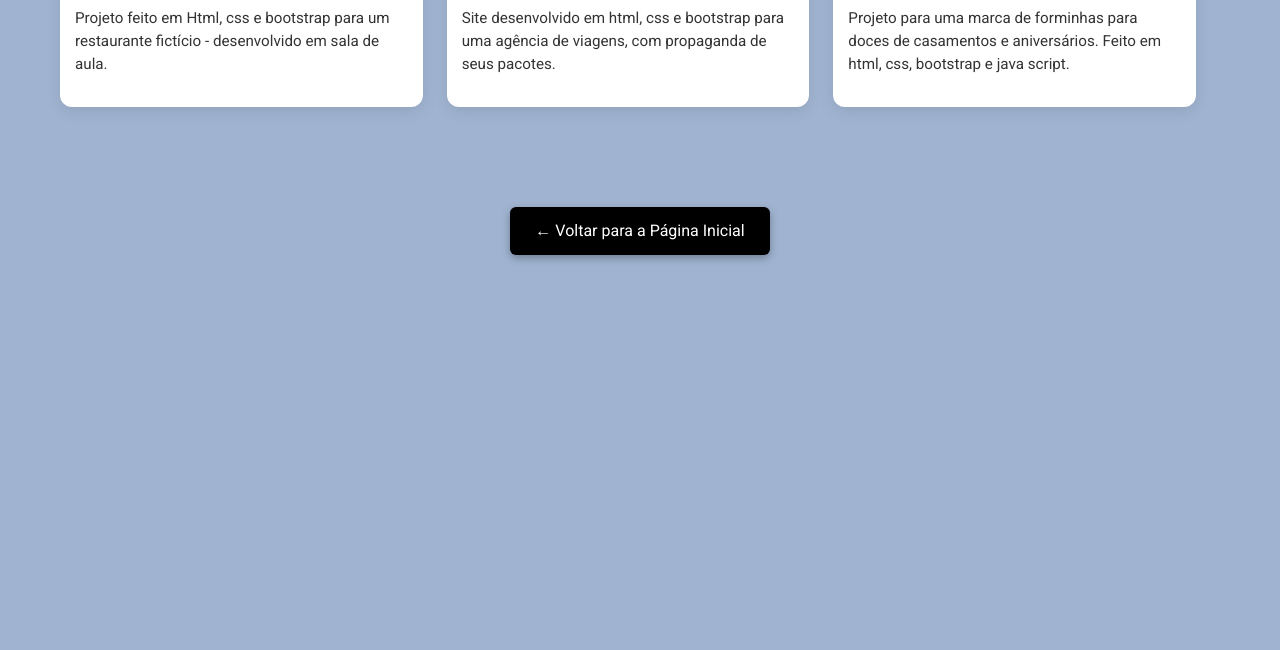
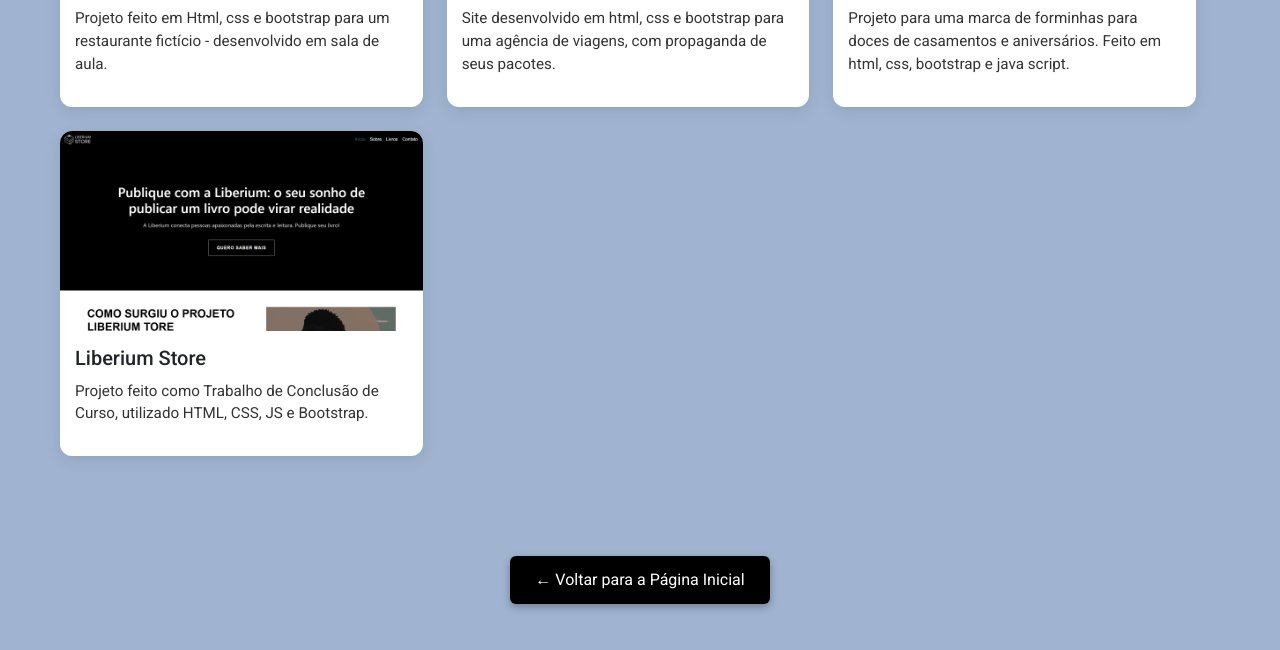
Before and after one commit to NADAErs/rafaelnadae, a plain HTML site: page projetos.html in a window 1280 px wide. Shown: the part 881-1531 px from the top of the page. Before the commit the page ends 1184 px from the top, so only its background shows below. Drawn offline with nearby package versions, Linux system fonts and the light colour scheme.

Commit message:
Update projetos.html

```diff
--- a/projetos.html
+++ b/projetos.html
@@ -191,6 +191,16 @@
           </div>
         </div>
       </div>
+
+      <div class="col-md-4 col-sm-6">
+        <div class="project-card">
+          <img src="imgs/liberium.png" alt="Projeto 3">
+          <div class="project-card-body">
+            <h5>Liberium Store</h5>
+            <p>Projeto feito como Trabalho de Conclusão de Curso, utilizado HTML, CSS, JS e Bootstrap.</p>
+          </div>
+        </div>
+      </div>
       <!-- Adicione mais projetos aqui -->
   </div>
 </section>
```
